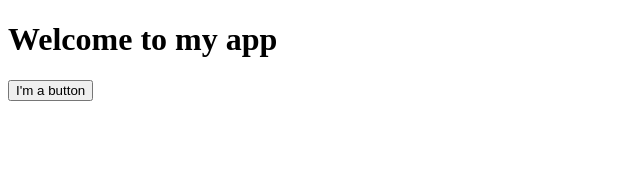
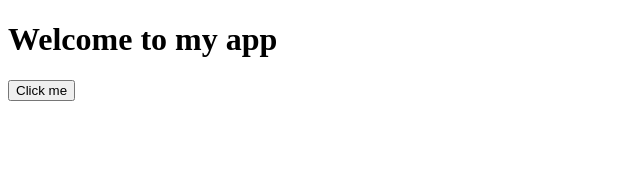
Before and after one commit to 9000HAL/Week-9-Day-1---Intro-to-React, a React (Vite) app in the folder app/: page / in a window 1280 px wide. Shown: the top 170 px of the page, without its empty margins (0-640 px from the left). Built offline with nearby package versions, Linux system fonts and the light colour scheme.

Commit message:
1am commit

```diff
--- a/app/src/App.tsx
+++ b/app/src/App.tsx
@@ -2,7 +2,6 @@
 //-------> jsxml is what it is
 
 /*
-
 const App = () => {
     //JavaScript XML
   const name = "Dylan";
@@ -11,25 +10,34 @@ const App = () => {
     <div>hello {name}</div>
   )
 }
-
 export default App
 
 */
 
 
-function MyButton() {
-  return (
-    <button>
-      I'm a button
-    </button>
-  );
-}
 
 export default function MyApp() {
   return (
     <div>
       <h1>Welcome to my app</h1>
-      <MyButton />
+      <MyOtherButton />
     </div>
   );
 }
+
+
+
+
+
+
+function MyOtherButton() {
+  function handleClick() {
+    alert('You clicked me!');
+  }
+
+  return (
+    <button onClick={handleClick}>
+      Click me
+    </button>
+  );
+}
```
